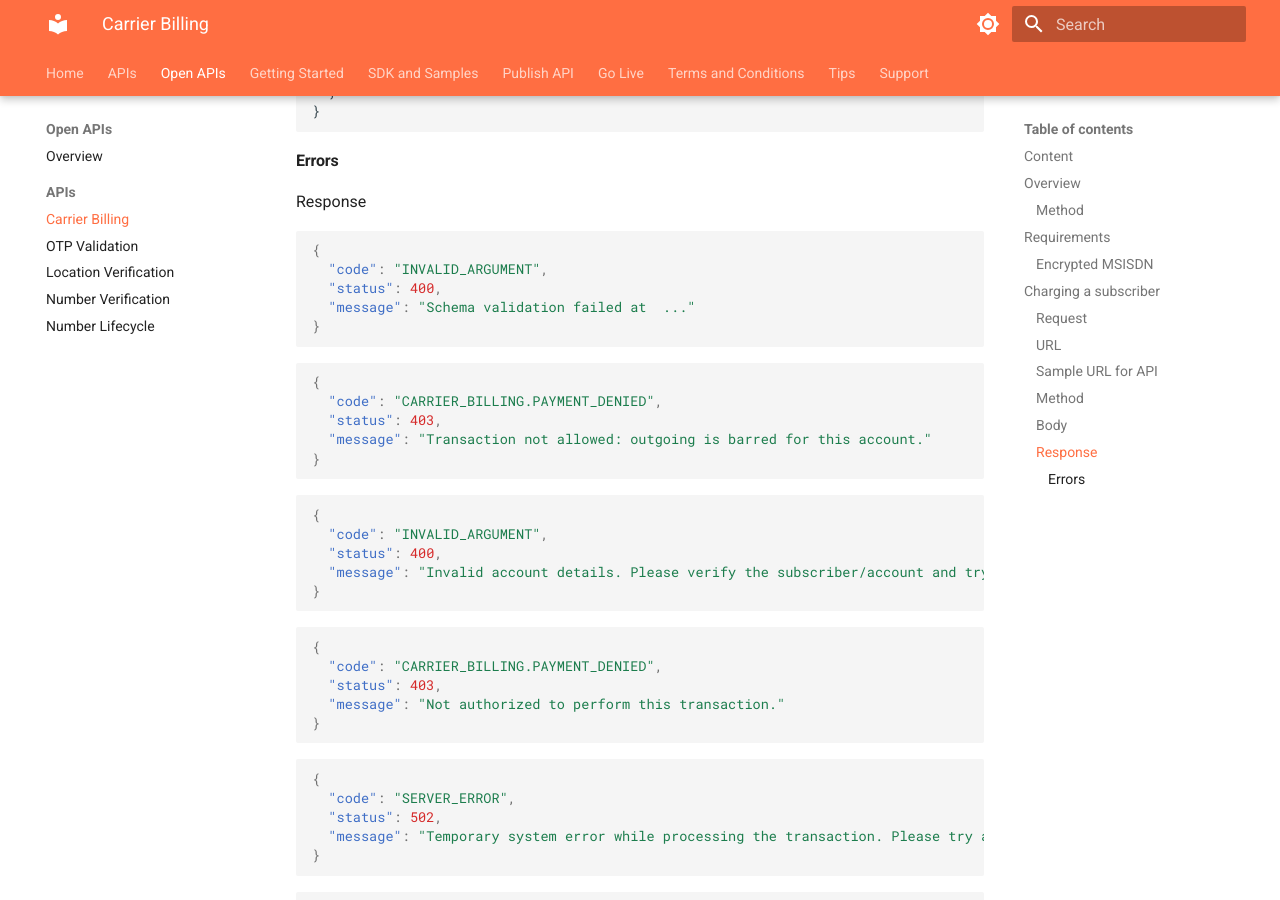
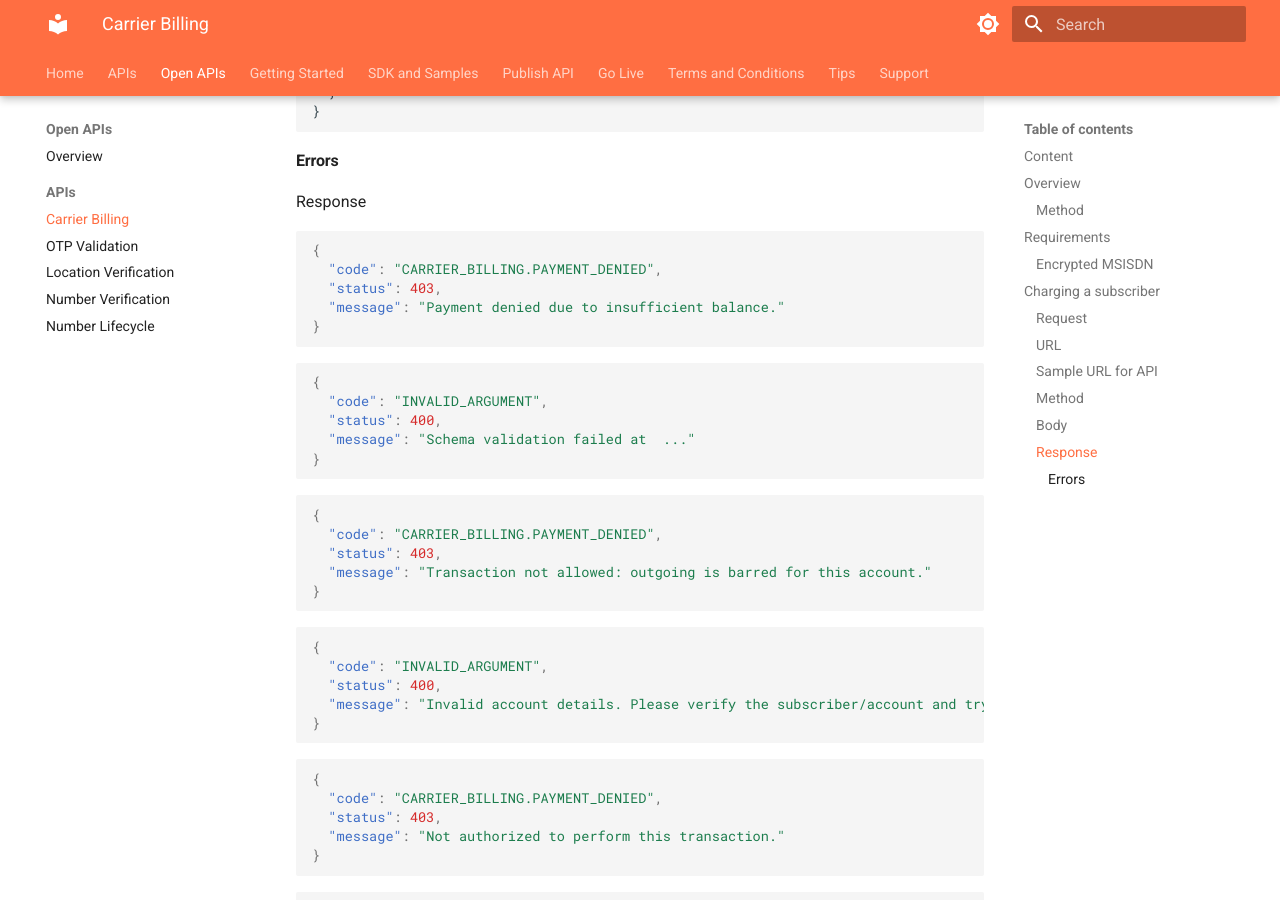
Before and after one commit to ideabizmart/Docs-Ideabiz-v2, an MkDocs documentation site: the page built from docs/APIs/Camara/Payment.md, in a window 1280 px wide and 900 px high, scrolled down 4720 px. Built offline with MkDocs 1.6.1 and Material for MkDocs 9.7.7, drawn with Linux system fonts in a browser that asks for light colours; some of the changed text lies outside the part shown.

Commit message:
Update Payment.md

````diff
--- a/docs/APIs/Camara/Payment.md
+++ b/docs/APIs/Camara/Payment.md
@@ -185,6 +185,13 @@ Response
 
 ```json
 {
+  "code": "CARRIER_BILLING.PAYMENT_DENIED",
+  "status": 403,
+  "message": "Payment denied due to insufficient balance."
+}
+```
+```json
+{
   "code": "INVALID_ARGUMENT",
   "status": 400,
   "message": "Schema validation failed at  ..."
@@ -249,6 +256,7 @@ Response
 |                         400 | INVALID_ARGUMENT                    | Invalid account details. Please verify the subscriber/account and try again.        |
 |                         400 | INVALID_ARGUMENT                    | Invalid reason code provided for this transaction.         |
 |                         403 | CARRIER_BILLING.PAYMENT_DENIED      | CARRIER_BILLING.PAYMENT_DENIED           |
+|                         403 | CARRIER_BILLING.PAYMENT_DENIED      | Payment denied due to insufficient balance           |
 |                         403 | CARRIER_BILLING.PAYMENT_DENIED      | Transaction not allowed: outgoing is barred for this account          |
 |                         403 | CARRIER_BILLING.PAYMENT_DENIED      | Not authorized to perform this transaction.          |
 |                         403 | CARRIER_BILLING.UNAUTHORIZED_AMOUNT | Unauthorized amount requested            |
````
